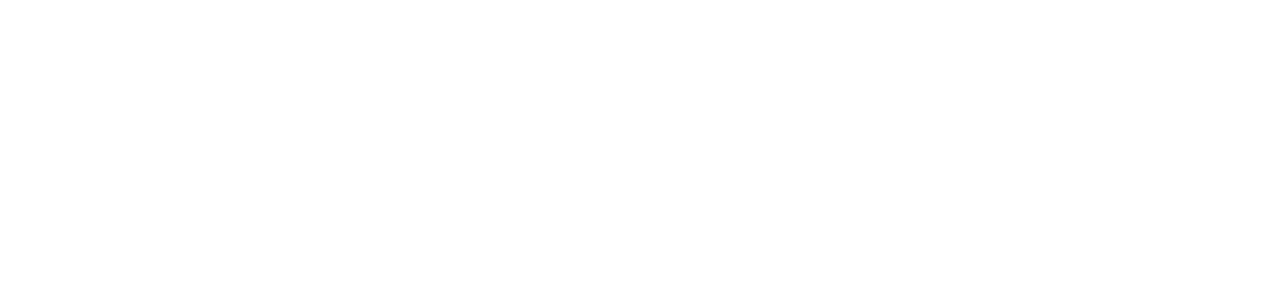
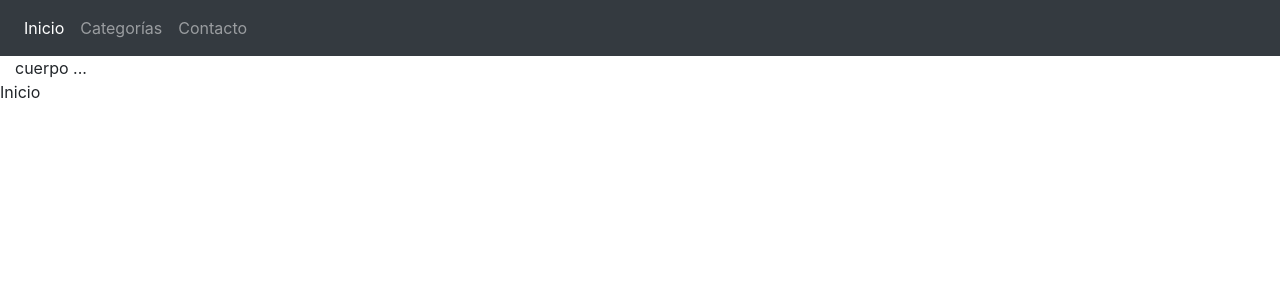
Before and after one commit to GustavoAlonsoPC/solucionR, an Angular app: page /dashboard/home in a window 1280 px wide. Before the commit this address led to /. Shown: the top 300 px of the page. Built offline with nearby package versions, Linux system fonts and the light colour scheme.

Commit message:
add routes to home and categories from dashboard

```diff
--- a/src/app/screens/dashboard/dashboard.component.html
+++ b/src/app/screens/dashboard/dashboard.component.html
@@ -1 +1,24 @@
-<p>dashboard works!</p>
+<div class="container-fluid">
+    <div class="row">
+        <div class="col p-0">
+            <nav class="navbar navbar-expand-lg navbar-dark bg-dark w-100">
+                <button class="navbar-toggler" type="button" data-toggle="collapse" data-target="#navbarNavAltMarkup" aria-controls="navbarNavAltMarkup" aria-expanded="false" aria-label="Toggle navigation">
+                    <span class="navbar-toggler-icon"></span>
+                </button>
+                <div class="collapse navbar-collapse" id="navbarNavAltMarkup">
+                    <div class="navbar-nav">
+                    <a class="nav-item nav-link active" routerLink="home">Inicio</a>
+                    <a class="nav-item nav-link" routerLink="categories">Categorías</a>
+                    <a class="nav-item nav-link" routerLink="contact">Contacto</a>
+                    </div>
+                </div>
+            </nav>
+        </div>
+    </div>
+    <div class="row">
+        <div class="col">
+            cuerpo ...
+        </div>
+    </div>
+</div>
+<router-outlet></router-outlet>
--- a/src/app/screens/home/home.component.html
+++ b/src/app/screens/home/home.component.html
@@ -1,23 +1 @@
-<div class="container-fluid">
-    <div class="row">
-        <div class="col p-0">
-            <nav class="navbar navbar-expand-lg navbar-dark bg-dark w-100">
-                <button class="navbar-toggler" type="button" data-toggle="collapse" data-target="#navbarNavAltMarkup" aria-controls="navbarNavAltMarkup" aria-expanded="false" aria-label="Toggle navigation">
-                    <span class="navbar-toggler-icon"></span>
-                </button>
-                <div class="collapse navbar-collapse" id="navbarNavAltMarkup">
-                    <div class="navbar-nav">
-                    <a class="nav-item nav-link active">Inicio</a>
-                    <a class="nav-item nav-link">Categorías</a>
-                    <a class="nav-item nav-link">Contacto</a>
-                    </div>
-                </div>
-            </nav>
-        </div>
-    </div>
-    <div class="row">
-        <div class="col">
-            cuerpo ...
-        </div>
-    </div>
-</div>
+Inicio
```
Also changed, not shown: src/app/app-routing.module.ts (+25 -3 lines).
